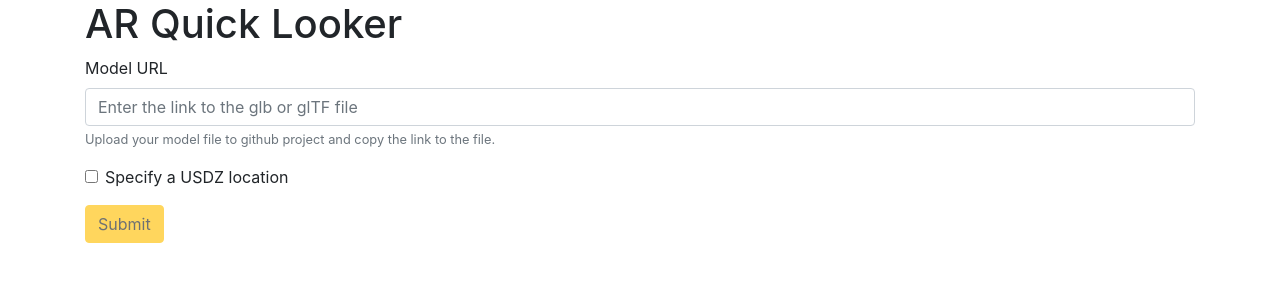
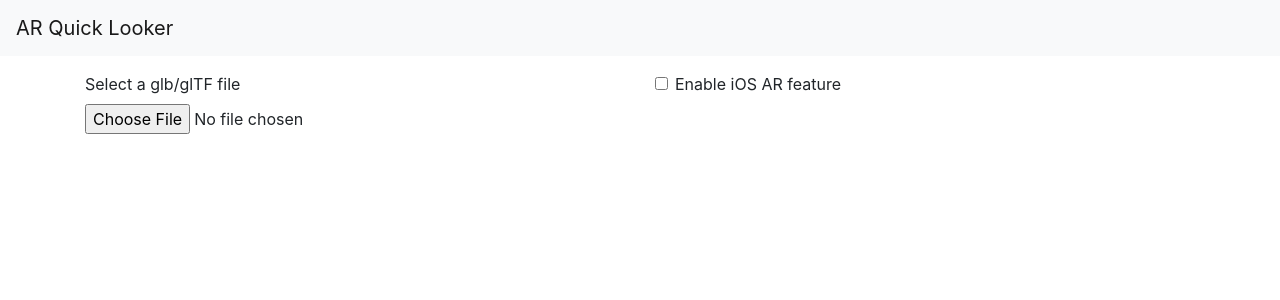
Before and after one commit to paperli/entity-viewer, a React (Create React App) app: page / in a window 1280 px wide. Shown: the top 300 px of the page. Built offline with nearby package versions, Linux system fonts and the light colour scheme.

Commit message:
Local file uploader mode

```diff
--- a/public/index.html
+++ b/public/index.html
@@ -28,6 +28,9 @@
   </head>
   <body>
     <noscript>You need to enable JavaScript to run this app.</noscript>
+    <nav class="navbar navbar-expand-lg navbar-light bg-light">
+      <a class="navbar-brand" href="#">AR Quick Looker</a>
+    </nav>
     <div id="root"></div>
     <!--
       This HTML file is a template.
--- /dev/null
+++ b/src/LocalUploader.js
@@ -0,0 +1,90 @@
+import React from 'react';
+import '@google/model-viewer/dist/model-viewer';
+import './App.css';
+
+const LocalUploader = () => {
+  const [file, setFile] = React.useState();
+  const [usdz, setUsdz] = React.useState();
+  const [enableiOS, setEnableiOS] = React.useState(false);
+  const [loadError, setLoadError] = React.useState(false);
+
+  const modelViewerRef = React.useRef();
+
+  const handleFileChange = (files) => {
+    setLoadError(false);
+    const f = files[0];
+    const url = window.URL.createObjectURL(f);
+    const gltfFileReg = /\.(gltf|glb)$/gi;
+    const usdzFileReg = /\.(usdz)$/gi;
+    if (gltfFileReg.test(f.name)) {
+      // gltf file
+      setFile(url);
+    } else if (usdzFileReg.test(f.name)) {
+      // usdz file
+      setUsdz(url);
+      if (file === undefined) {
+        setFile(url)
+      }
+
+    } else {
+      setLoadError(true);
+    }
+  };
+
+  const handleIOSCheckboxChange = (evt) => {
+      setEnableiOS(evt.target.checked);
+  };
+
+  React.useEffect(() => {
+    modelViewerRef.current.addEventListener('error', (evt) => {
+      console.log(`Loading model error: ${evt.detail.type}`);
+      setLoadError(true);
+    });
+  });
+
+  return (
+    <div className="App container mt-3">
+        <form className="row">
+            <div className="form-group col-12 col-sm-6 mb-4">
+                <label for="modelFileInput">Select a glb/glTF file</label>
+                <input type="file" accept=".glb,.gltf" className="form-control-file" id="modelFileInput" name="modelFileInput" onChange={(e) => {
+                    handleFileChange(e.target.files);
+                }} />
+            </div>
+            <div className="col-12 col-sm-6 mb-4">
+                <div className="form-check mb-2">
+                    <input type="checkbox" className="form-check-input" id="enableUsdz" name="enableUsdz" value="enableUsdz" aria-label="Checkbox for enabling iOS AR" onChange={handleIOSCheckboxChange} />
+                    <label className="form-check-label" for="enableUsdz">Enable iOS AR feature</label>
+                </div>
+                {
+                    enableiOS && (
+                        <div className="form-group">
+                            <label for="usdzFileInput">Select a USDZ file</label>
+                            <input type="file" accept=".usdz" className="form-control-file" id="usdzFileInput" name="usdzFileInput" onChange={(e) => {
+                                handleFileChange(e.target.files);
+                            }} />
+                        </div>
+                    )
+                }
+            </div>
+
+        </form>
+        {
+            loadError && (
+                <div className="row">
+                    <div className="col-12">
+                        <div className="alert alert-danger" role="alert">Only glb or gltf files are supported.</div>
+                    </div>
+                </div>
+            )
+        }
+        <div className="row">
+            <div className="model-viewer-box col-12">
+            <model-viewer class="model-viewer" src={file} ar auto-rotate camera-controls ios-src={usdz} ref={modelViewerRef} />
+            </div>
+        </div>
+    </div>
+  )
+};
+
+export default LocalUploader;
--- a/src/index.js
+++ b/src/index.js
@@ -1,11 +1,11 @@
 import React from 'react';
 import ReactDOM from 'react-dom';
 import './index.css';
-import App from './App';
+import LocalUploader from './LocalUploader';
 import * as serviceWorker from './serviceWorker';
 import 'bootstrap/dist/css/bootstrap.css';
 
-ReactDOM.render(<App />, document.getElementById('root'));
+ReactDOM.render(<LocalUploader />, document.getElementById('root'));
 
 // If you want your app to work offline and load faster, you can change
 // unregister() to register() below. Note this comes with some pitfalls.
```
